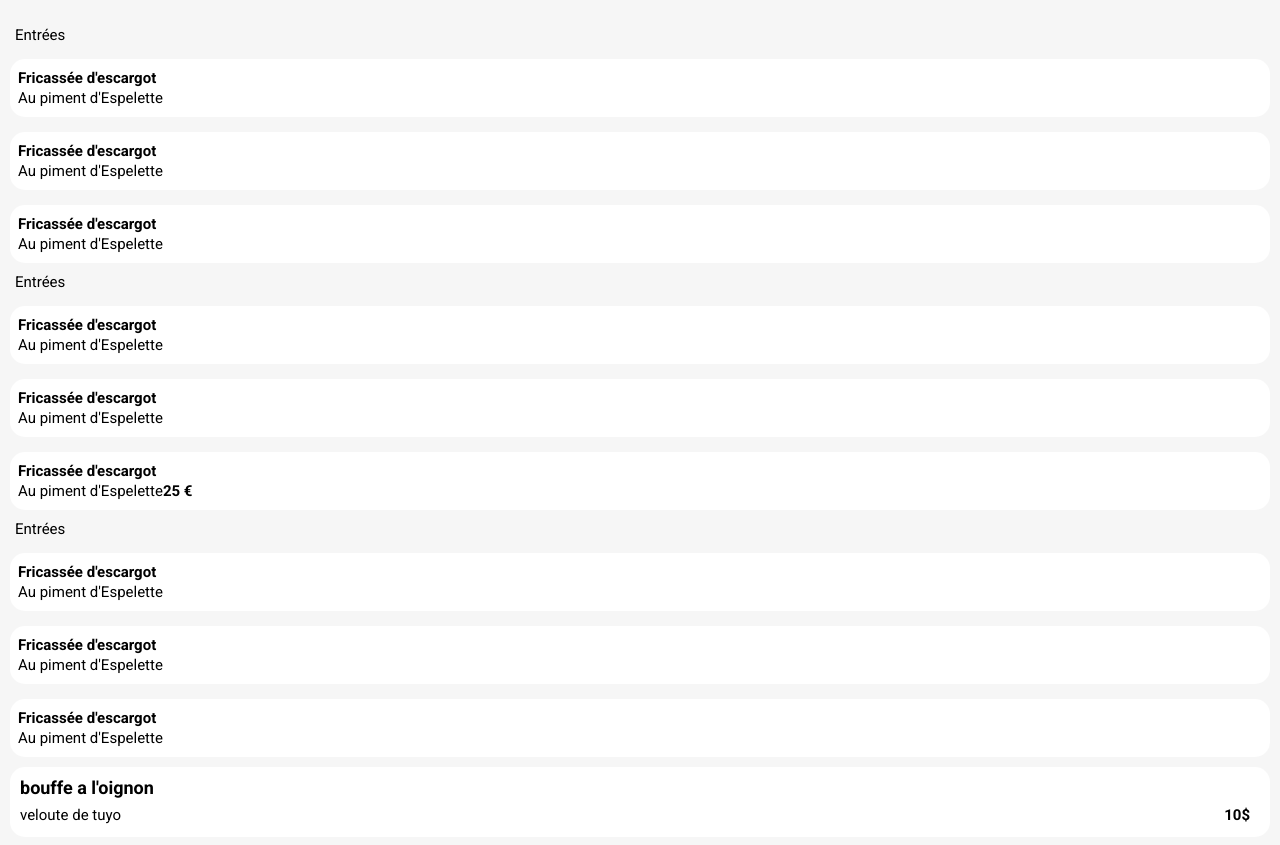
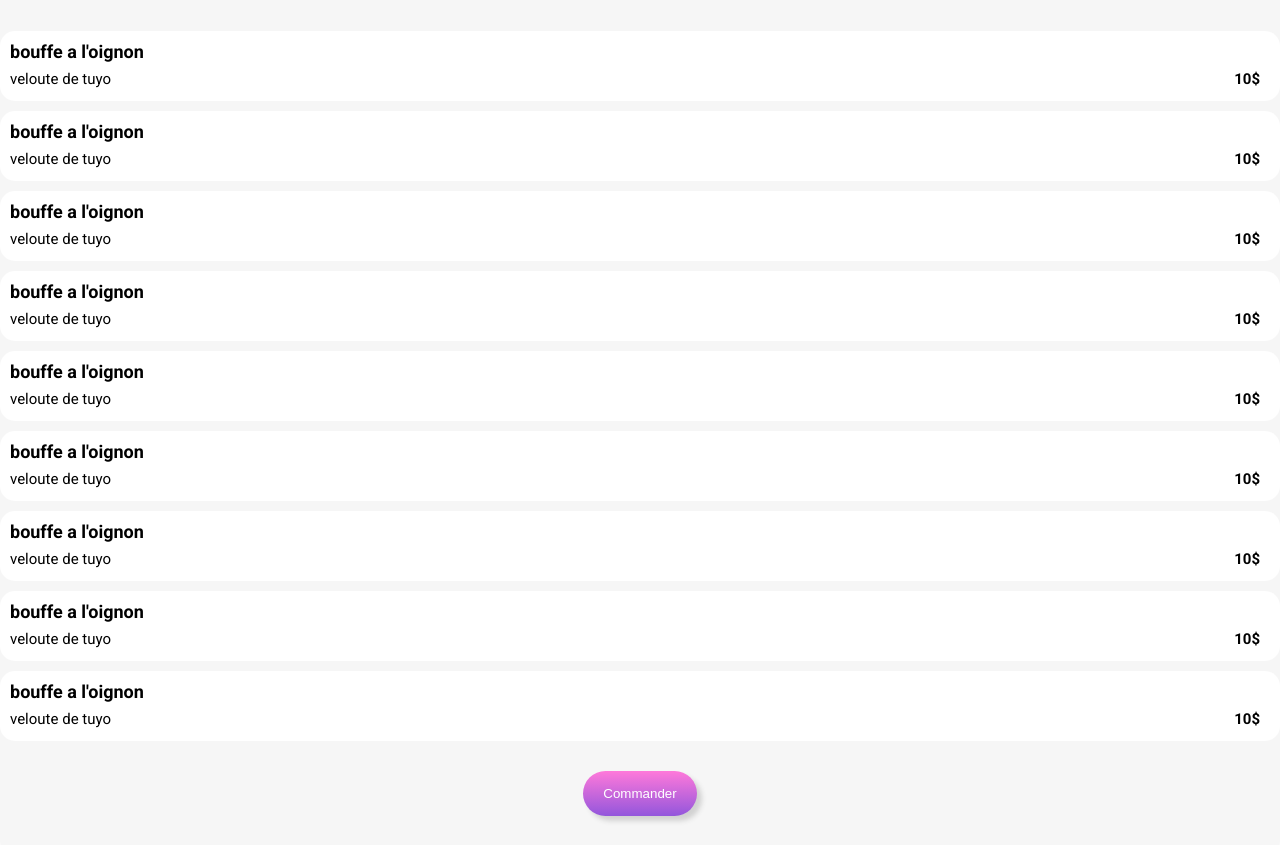
Before and after one commit to Codeounis/MoustaphaOunis_3_14122020, a website: page pagesHtml/index2.html in a window 1280 px wide. Shown: the part 267-1112 px from the top of the page. Drawn offline with Linux system fonts and the light colour scheme; a web font is replaced by a local one.

Commit message:
test index 2

```diff
--- a/assets/css/scss/main.scss
+++ b/assets/css/scss/main.scss
@@ -173,11 +173,11 @@ button
 }
 }
 
-.first_name{
+.restaurant_name{
     font-weight: bold;
     padding-top: 10px;
 }
-.second_name{
+.restaurant_adresse{
     margin:2px 0 10px 0;
 }
 
@@ -242,21 +242,21 @@ footer{
 }
 
 
-.type_plats{
-    padding: 5px 10px;
-    .titre_type_plats{
-        padding-left: 5px;
-    }
-}
-    .description_plat{
-        display: flex;
-        flex-direction: column;
-        // width: 90%;
-        background-color: white;
-        padding-left: 8px;
-        border-radius: 15px;
-        margin-top: 15px;
-    }
+// .type_plats{
+//     padding: 5px 10px;
+//     .titre_type_plats{
+//         padding-left: 5px;
+//     }
+// }
+//     .description_plat{
+//         display: flex;
+//         flex-direction: column;
+//         // width: 90%;
+//         background-color: white;
+//         padding-left: 8px;
+//         border-radius: 15px;
+//         margin-top: 15px;
+//     }
 
 .commander{
     display: flex;
--- a/pagesHtml/index2.html
+++ b/pagesHtml/index2.html
@@ -26,7 +26,111 @@
 
                     <div class="menus_restaurant">
 
-                        <div class="type_plats">
+                        <div class="bloc_plat">
+                            <div class="plat">
+                                <div class="name">bouffe a l'oignon</div>
+                                <div class="infos">
+                                    <span class="ingredients">veloute de tuyo</span>
+                                    <span class="price">10$</span>
+                                </div>
+                            </div>
+                            <div class="validate">
+                                <i class="fa fa-check-circle"></i>
+                            </div>
+                        </div>
+
+                        <div class="bloc_plat">
+                            <div class="plat">
+                                <div class="name">bouffe a l'oignon</div>
+                                <div class="infos">
+                                    <span class="ingredients">veloute de tuyo</span>
+                                    <span class="price">10$</span>
+                                </div>
+                            </div>
+                            <div class="validate">
+                                <i class="fa fa-check-circle"></i>
+                            </div>
+                        </div>
+
+                        <div class="bloc_plat">
+                            <div class="plat">
+                                <div class="name">bouffe a l'oignon</div>
+                                <div class="infos">
+                                    <span class="ingredients">veloute de tuyo</span>
+                                    <span class="price">10$</span>
+                                </div>
+                            </div>
+                            <div class="validate">
+                                <i class="fa fa-check-circle"></i>
+                            </div>
+                        </div>
+
+                        <div class="bloc_plat">
+                            <div class="plat">
+                                <div class="name">bouffe a l'oignon</div>
+                                <div class="infos">
+                                    <span class="ingredients">veloute de tuyo</span>
+                                    <span class="price">10$</span>
+                                </div>
+                            </div>
+                            <div class="validate">
+                                <i class="fa fa-check-circle"></i>
+                            </div>
+                        </div>
+
+                        <div class="bloc_plat">
+                            <div class="plat">
+                                <div class="name">bouffe a l'oignon</div>
+                                <div class="infos">
+                                    <span class="ingredients">veloute de tuyo</span>
+                                    <span class="price">10$</span>
+                                </div>
+                            </div>
+                            <div class="validate">
+                                <i class="fa fa-check-circle"></i>
+                            </div>
+                        </div>
+
+                        <div class="bloc_plat">
+                            <div class="plat">
+                                <div class="name">bouffe a l'oignon</div>
+                                <div class="infos">
+                                    <span class="ingredients">veloute de tuyo</span>
+                                    <span class="price">10$</span>
+                                </div>
+                            </div>
+                            <div class="validate">
+                                <i class="fa fa-check-circle"></i>
+                            </div>
+                        </div>
+
+                        <div class="bloc_plat">
+                            <div class="plat">
+                                <div class="name">bouffe a l'oignon</div>
+                                <div class="infos">
+                                    <span class="ingredients">veloute de tuyo</span>
+                                    <span class="price">10$</span>
+                                </div>
+                            </div>
+                            <div class="validate">
+                                <i class="fa fa-check-circle"></i>
+                            </div>
+                        </div>
+
+                        <div class="bloc_plat">
+                            <div class="plat">
+                                <div class="name">bouffe a l'oignon</div>
+                                <div class="infos">
+                                    <span class="ingredients">veloute de tuyo</span>
+                                    <span class="price">10$</span>
+                                </div>
+                            </div>
+                            <div class="validate">
+                                <i class="fa fa-check-circle"></i>
+                            </div>
+                        </div>
+
+                        <!-- <div class="type_plats">
                             <span class="titre_type_plats">Entrées</span>
 
                             <div class="description_plat">
@@ -85,7 +189,7 @@
                             <div class="description_plat">
                                 <span class="first_name">Fricassée d'escargot</span>
                                 <span class="second_name">Au piment d'Espelette</span>
-                            </div>
+                            </div> -->
 
                             <div class="bloc_plat">
                                 <div class="plat">
@@ -99,6 +203,7 @@
                                     <i class="fa fa-check-circle"></i>
                                 </div>
                             </div>
+
                         </div>
 
 
```
Also changed, not shown: index.html (+2 -2 lines), assets/css/main.css, assets/css/main.min.css, 2 other files.
